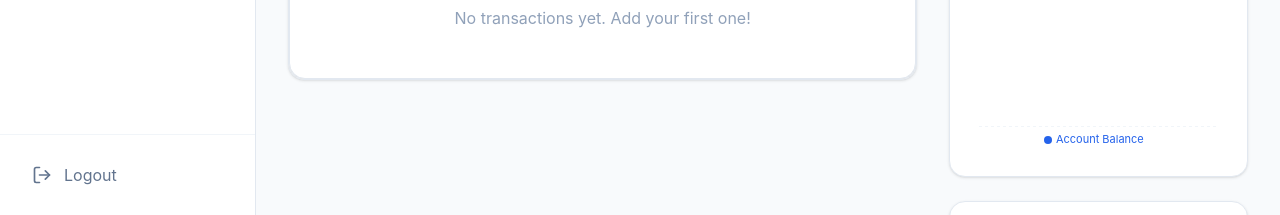
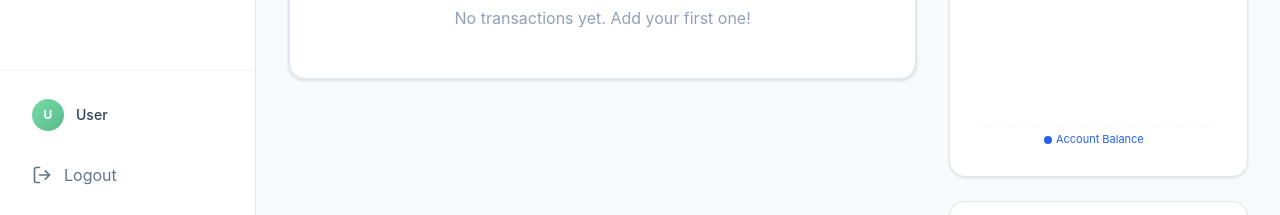
Before and after one commit to Palpatine0/FlowMint, a React (Vite) app in the folder web/: page / in a window 1280 px wide. Shown: the part 585-800 px from the top of the page. Built offline with nearby package versions, Linux system fonts and the light colour scheme.

Commit message:
feat(sidebar): add user profile display with avatar and initials

```diff
--- a/web/src/App.tsx
+++ b/web/src/App.tsx
@@ -101,7 +101,7 @@ export default function App() {
   };
 
   return (
-    <MainLayout onAddClick={() => setIsModalOpen(true)} activeNav={activeNav} onNavChange={setActiveNav} darkMode={resolvedDark} onToggleDarkMode={handleToggleDarkMode}>
+    <MainLayout onAddClick={() => setIsModalOpen(true)} activeNav={activeNav} onNavChange={setActiveNav} darkMode={resolvedDark} onToggleDarkMode={handleToggleDarkMode} userName={profile.name} avatarUrl={profile.avatarUrl}>
       {activeNav === "Overview" && (
         <>
           <div className="mb-8">
@@ -130,6 +130,7 @@ export default function App() {
         onClose={() => { setIsModalOpen(false); setEditTransaction(undefined); }}
         onAdd={handleTransaction}
         editTransaction={editTransaction}
+        defaultCurrency={profile.defaultCurrency}
       />
 
       <Snackbar
--- a/web/src/components/layout/MainLayout.tsx
+++ b/web/src/components/layout/MainLayout.tsx
@@ -8,13 +8,15 @@ interface MainLayoutProps {
   onNavChange: (label: string) => void;
   darkMode: boolean;
   onToggleDarkMode: () => void;
+  userName?: string;
+  avatarUrl?: string;
 }
 
-export function MainLayout({ children, onAddClick, activeNav, onNavChange, darkMode, onToggleDarkMode }: MainLayoutProps) {
+export function MainLayout({ children, onAddClick, activeNav, onNavChange, darkMode, onToggleDarkMode, userName, avatarUrl }: MainLayoutProps) {
 
   return (
     <div className="flex h-screen bg-slate-50 dark:bg-slate-900 text-slate-900 dark:text-slate-100 antialiased">
-      <Sidebar activeNav={activeNav} onNavChange={onNavChange} />
+      <Sidebar activeNav={activeNav} onNavChange={onNavChange} userName={userName} avatarUrl={avatarUrl} />
       <div className="flex-1 flex flex-col min-w-0 overflow-hidden">
         <header className="h-16 bg-white dark:bg-slate-800 border-b border-slate-200 dark:border-slate-700 flex items-center justify-between px-8 shrink-0">
           <div className="flex items-center gap-2">
--- a/web/src/components/layout/Sidebar.tsx
+++ b/web/src/components/layout/Sidebar.tsx
@@ -19,9 +19,17 @@ const menuItems = [
 interface SidebarProps {
   activeNav: string;
   onNavChange: (label: string) => void;
+  userName?: string;
+  avatarUrl?: string;
 }
 
-export function Sidebar({ activeNav, onNavChange }: SidebarProps) {
+export function Sidebar({ activeNav, onNavChange, userName, avatarUrl }: SidebarProps) {
+  const initials = (userName || "U")
+    .split(" ")
+    .map((w) => w[0])
+    .join("")
+    .toUpperCase()
+    .slice(0, 2);
   return (
     <aside className="w-64 h-screen bg-white dark:bg-slate-800 border-r border-slate-200 dark:border-slate-700 flex flex-col shrink-0">
       <div className="p-6 border-b border-slate-100 dark:border-slate-700">
@@ -48,7 +56,23 @@ export function Sidebar({ activeNav, onNavChange }: SidebarProps) {
         ))}
       </nav>
 
-      <div className="p-4 border-t border-slate-100 dark:border-slate-700">
+      <div className="p-4 border-t border-slate-100 dark:border-slate-700 space-y-2">
+        <button
+          onClick={() => onNavChange("Settings")}
+          className="w-full flex items-center gap-3 px-4 py-3 rounded-xl hover:bg-slate-50 dark:hover:bg-slate-700 transition-colors"
+        >
+          {avatarUrl ? (
+            <img src={avatarUrl} alt="" className="w-8 h-8 rounded-full object-cover" style={{ border: "2px solid #76DDAA" }} />
+          ) : (
+            <div
+              className="w-8 h-8 rounded-full flex items-center justify-center text-xs font-bold text-white shrink-0"
+              style={{ background: "linear-gradient(135deg, #76DDAA, #5BB88A)" }}
+            >
+              {initials}
+            </div>
+          )}
+          <span className="text-sm font-medium text-slate-700 dark:text-slate-200 truncate">{userName || "User"}</span>
+        </button>
         <button className="w-full flex items-center gap-3 px-4 py-3 text-slate-500 dark:text-slate-400 hover:text-red-500 hover:bg-red-50 dark:hover:bg-red-900/20 transition-colors rounded-xl">
           <LogOut size={20} />
           Logout
```
